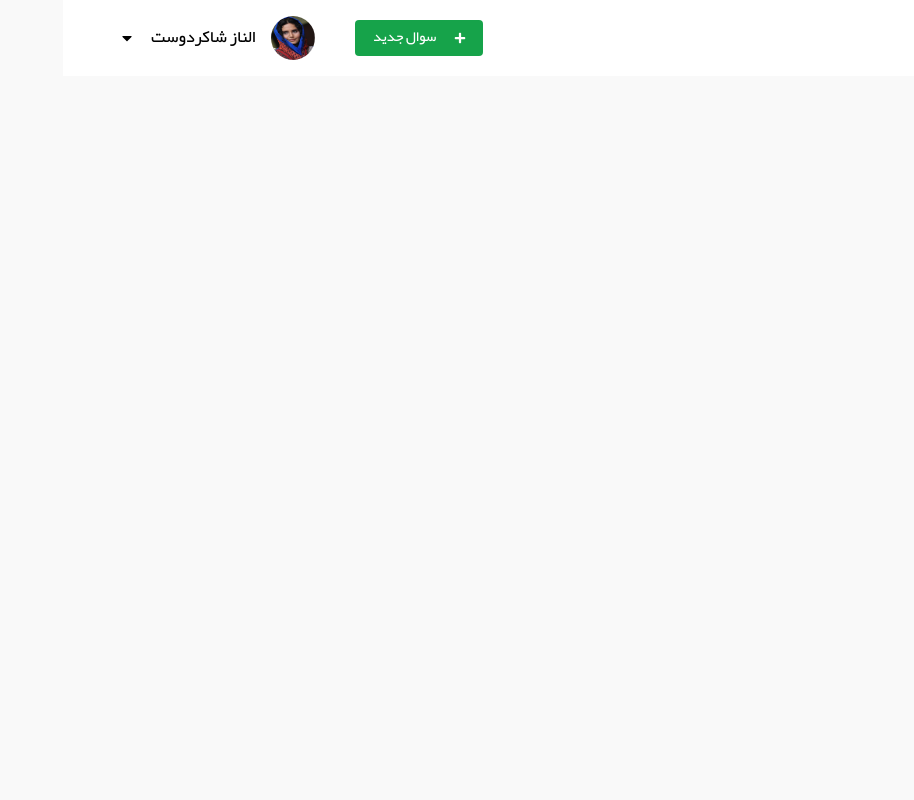
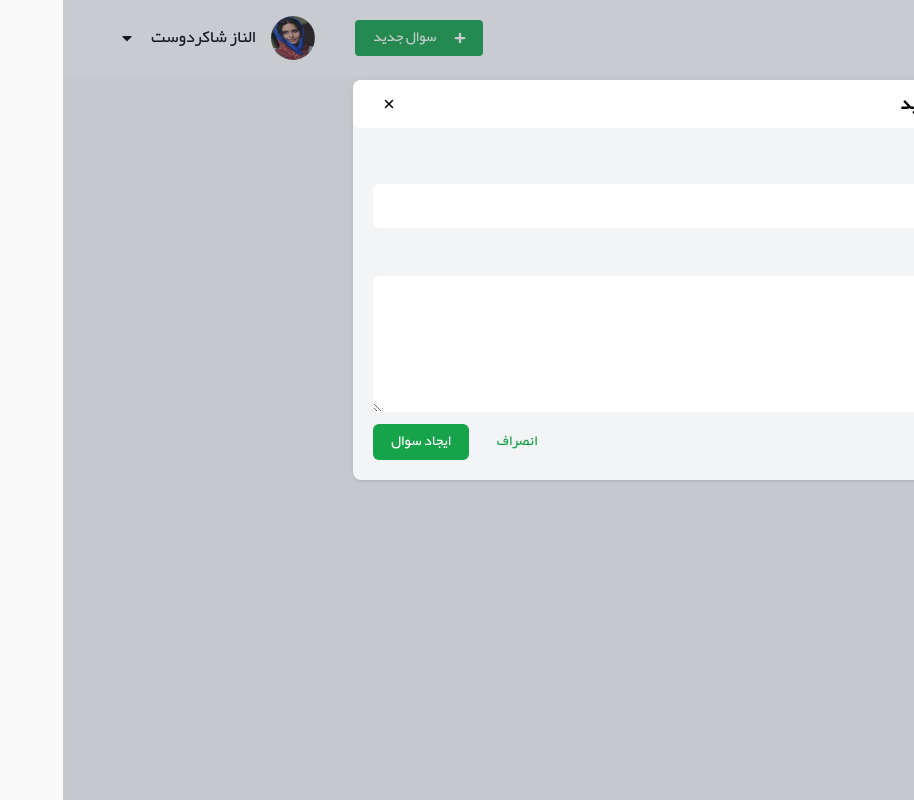
Before and after one commit to zahrapakdel/QA-Karnameh, a React (Vite) app: page / in a window 1280 px wide. Both pictures are taken after a click on the button "سوال جدید". Shown: the whole page, without its empty margins (366-1280 px from the left). Built offline with nearby package versions, Linux system fonts and the light colour scheme.

Commit message:
New question modal component added to header

```diff
--- a/src/components/Header.jsx
+++ b/src/components/Header.jsx
@@ -1,5 +1,6 @@
 import { FaPlus, FaCaretDown } from "react-icons/fa";
-import React from "react";
+import React, { useState } from "react";
+import NewQuestionModal from "./NewQuestionModal";
 
 const mockData = {
     profileName: "الناز شاکردوست",
@@ -8,6 +9,7 @@ const mockData = {
 }
 
 export default function Header() {
+  const [showModal, setShowModal] = useState(false);
   return (
     <div>
       <nav className="navbar navbar-expand-lg py-4 px-14 bg-white relative flex items-center w-full justify-between">
@@ -16,6 +18,7 @@ export default function Header() {
           <button
             type="button"
             className="text-white bg-green-600 rounded flex items-center justify-evenly w-32 h-9 text-xs"
+            onClick={() => setShowModal(true)}
           >
             <FaPlus />
             سوال جدید
@@ -30,6 +33,7 @@ export default function Header() {
           </div>
         </div>
       </nav>
+      {showModal ? <NewQuestionModal setShowModal={setShowModal}/> : null}
     </div>
   );
 }
--- /dev/null
+++ b/src/components/NewQuestionModal.jsx
@@ -0,0 +1,34 @@
+import React from "react";
+import { IoClose } from "react-icons/io5";
+
+export default function NewQuestionModal({ setShowModal }) {
+  return (
+    <div className="fixed inset-0 flex justify-center items-center">
+      <div
+        className="inset-0 fixed opacity-30 bg-gray-600"
+        onClick={() => setShowModal(false)}
+      ></div>
+      <div className="w-[700px] top-20 z-50 rounded-lg shadow fixed bg-gray-100 opacity-100">
+        <div className="bg-white flex justify-between px-6 py-3 h-12 rounded-lg">
+          <div className="text-base font-bold">ایجاد سوال جدید</div>
+          <button
+            className="p-1 text-black float-left "
+            onClick={() => setShowModal(false)}
+          >
+            <IoClose />
+          </button>
+        </div>
+        <div className="flex flex-col p-5">
+          <div className="text-xs p-1 mb-3">موضوع</div>
+          <input type="text" className="w-full mb-3 h-11 p-2 bg-white rounded-md" />
+          <div className="text-xs p-1 mb-3">متن سوال</div>
+          <textarea rows={5} className="w-full mb-3 p-2 rounded-md bg-white" />
+          <div className="flex flex-row-reverse">
+            <button className="w-24 h-9 bg-green-600 text-white rounded-md text-xs">ایجاد سوال</button>
+            <button className="w-20 mx-2 h-9 bg-none text-green-600 text-xs">انصراف</button>
+          </div>
+        </div>
+      </div>
+    </div>
+  );
+}
```
